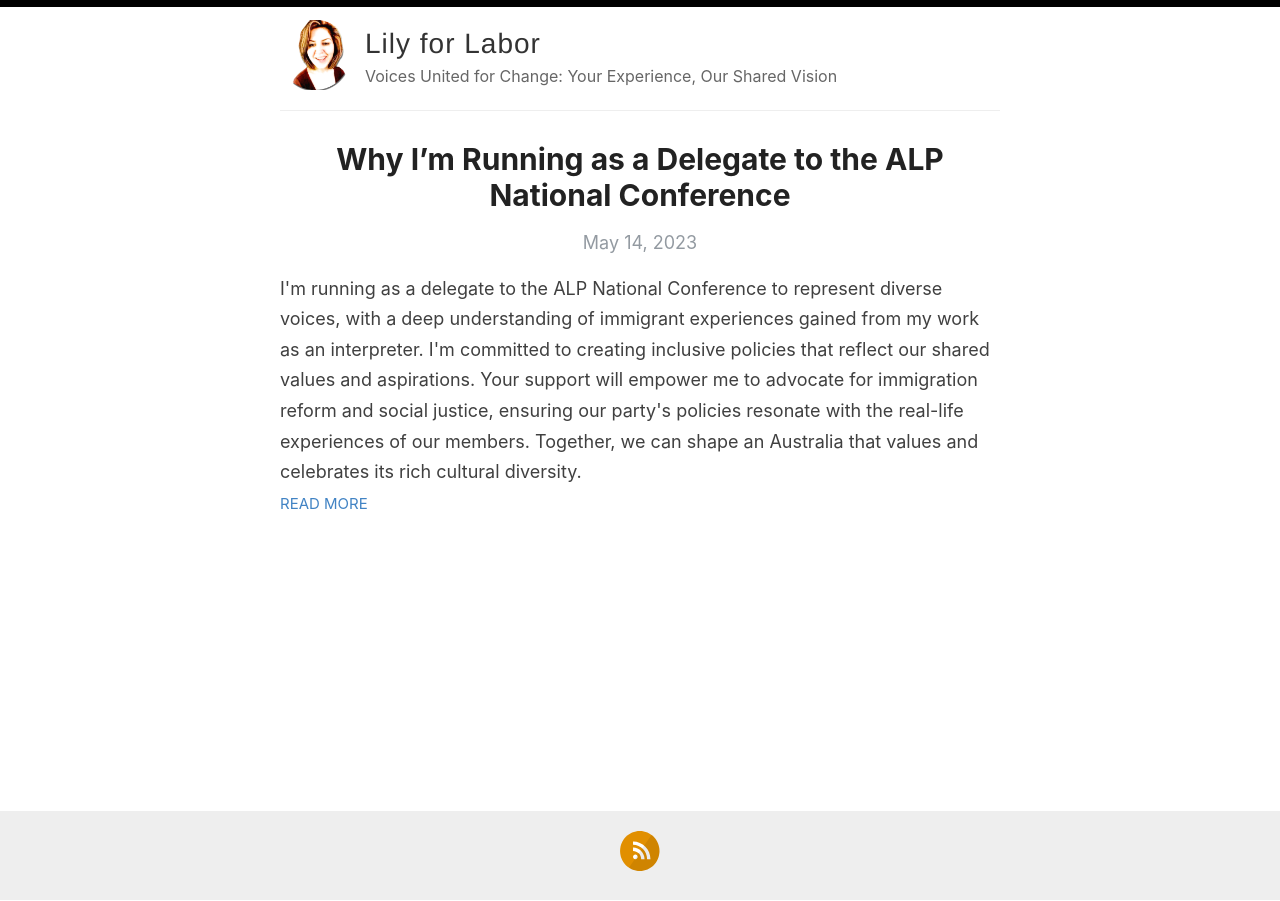
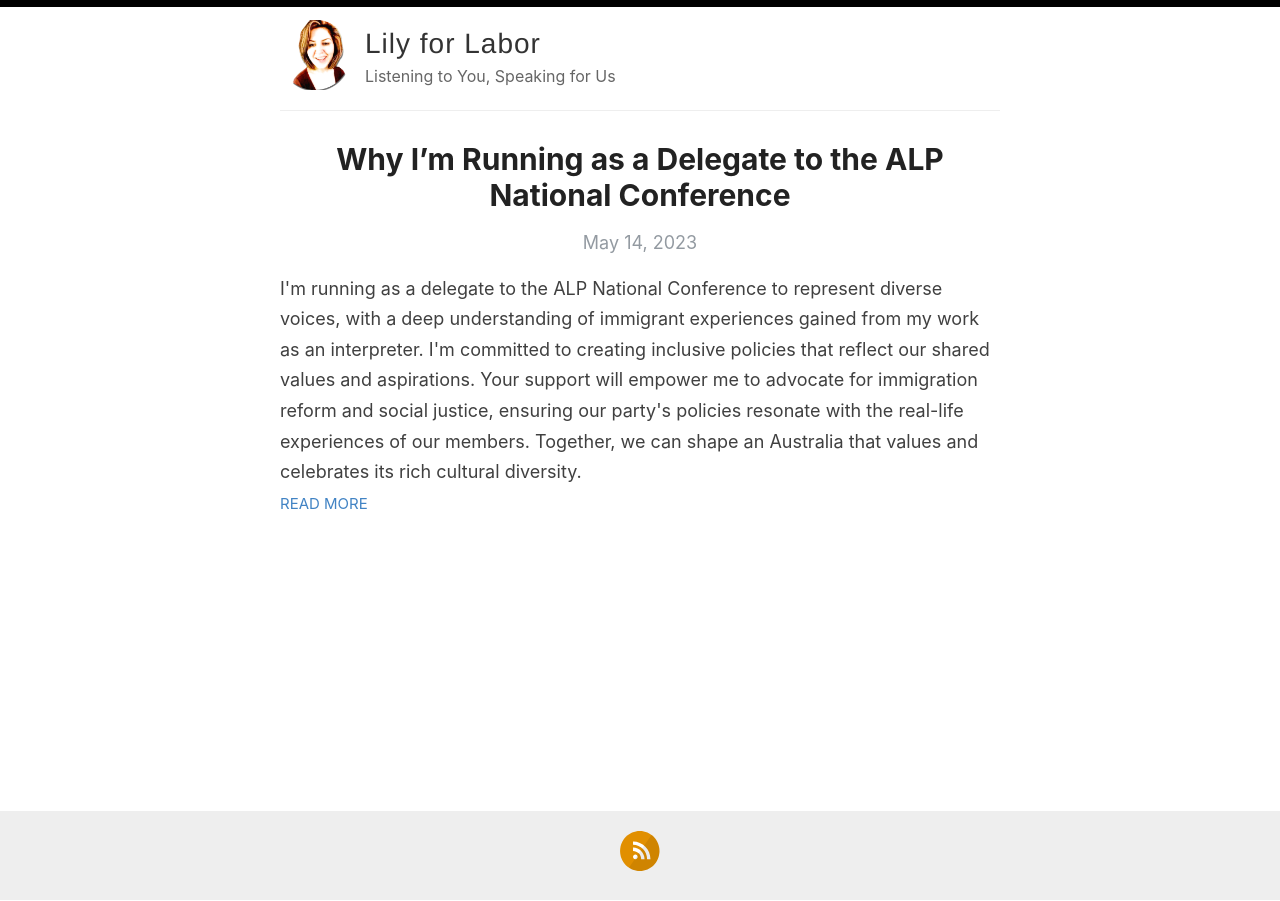
Before and after one commit to lilyforlabor/lilyforlabor.github.io, a Jekyll site: the page built from index.html, in a window 1280 px wide. Built offline with Jekyll 4.4.1, drawn with Linux system fonts in a browser that asks for light colours; the list of posts is cut into pages by our own code.

Commit message:
Updates the slogan.

```diff
--- a/_config.yml
+++ b/_config.yml
@@ -9,7 +9,7 @@ name: Lily for Labor
 author: Lily
 
 # Short bio or description (displayed in the header)
-description: "Voices United for Change: Your Experience, Our Shared Vision"
+description: "Listening to You, Speaking for Us"
 
 # URL of your avatar or profile pic (you could use your GitHub profile pic)
 avatar: /images/lilyforlabor.png
```
